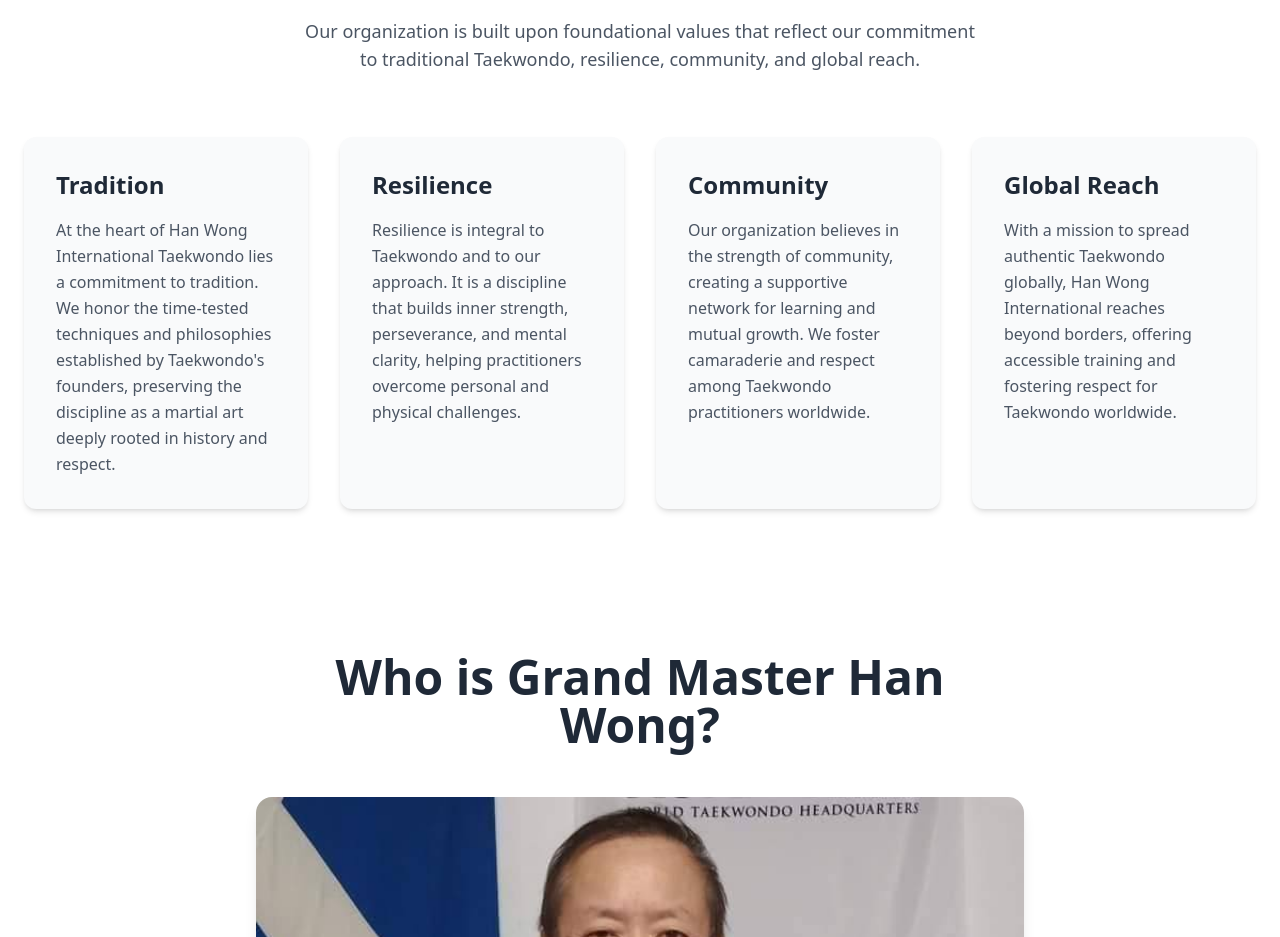
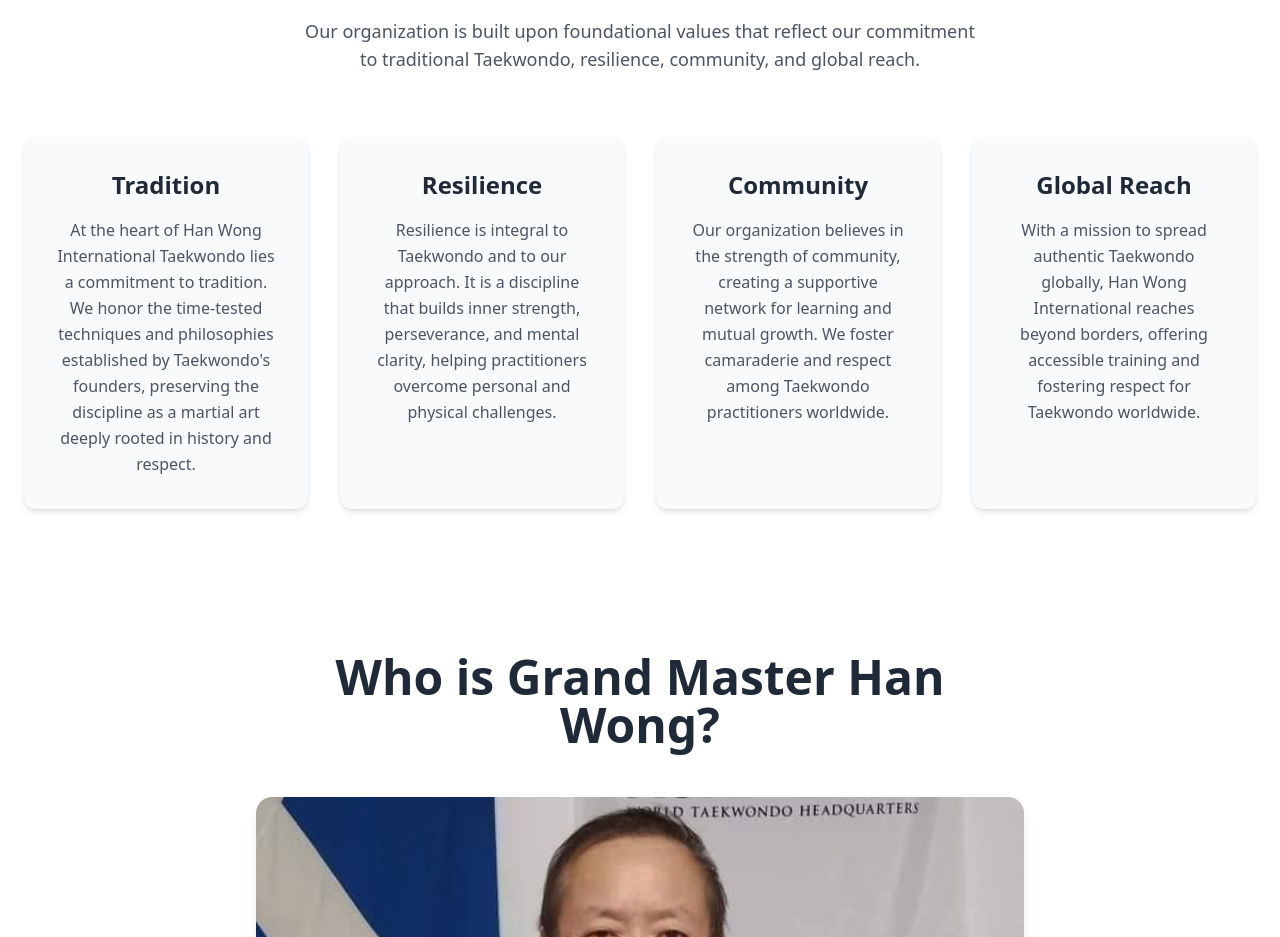
Before and after one commit to tushgaurav/HanWong-site, a Next.js app: page / in a window 1280 px wide. Shown: the part 2960-3897 px from the top of the page. Built offline with nearby package versions, Linux system fonts and the light colour scheme.

Commit message:
text-center

```diff
--- a/components/ui/KeyPillars/index.jsx
+++ b/components/ui/KeyPillars/index.jsx
@@ -14,11 +14,11 @@
         </p>
       </div>
 
-      <div className="grid gap-8 sm:grid-cols-2 lg:grid-cols-4">
+      <div className="grid gap-8 sm:grid-cols-2 lg:grid-cols-4 text-center">
         {/* Tradition */}
         <div className="group p-8 rounded-xl shadow-md hover:shadow-xl transition-all duration-300 bg-gray-50 hover:bg-white">
           <h3 className="text-2xl font-semibold text-gray-800 mb-4">Tradition</h3>
-          <p className="text-gray-600 leading-relaxed text center">
+          <p className="text-gray-600 leading-relaxed">
             At the heart of Han Wong International Taekwondo lies a commitment
             to tradition. We honor the time-tested techniques and philosophies
             established by Taekwondo's founders, preserving the discipline as a
```
